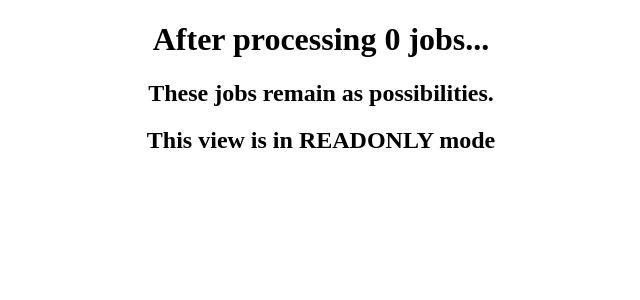
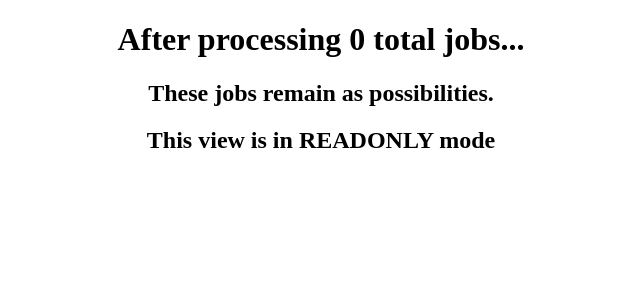
Before and after one commit to carlthronson/all-my-apps-frontend-2025-04-21, a Next.js app: page /job-board in a window 1280 px wide. Shown: the top 300 px of the page, without its empty margins (319-959 px from the left). Built offline with nearby package versions, Linux system fonts and the light colour scheme; no server answers.

Commit message:
Just tweak some text to force a redeployment

```diff
--- a/src/app/job-board/page.tsx
+++ b/src/app/job-board/page.tsx
@@ -50,7 +50,7 @@ export default function Page() {
   }, []);
 
   return <div>
-    <Title>After processing {tasks.length} jobs...</Title>
+    <Title>After processing {tasks.length} total jobs...</Title>
     <SubTitle>These jobs remain as possibilities.</SubTitle>
     <SubTitle>This view is in {status === 'authenticated' ? 'LIVE' : 'READONLY'} mode</SubTitle>
     <div>
```
